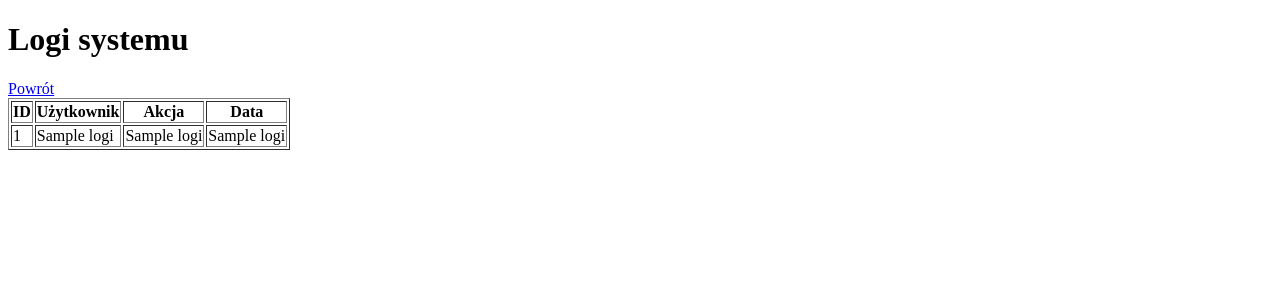
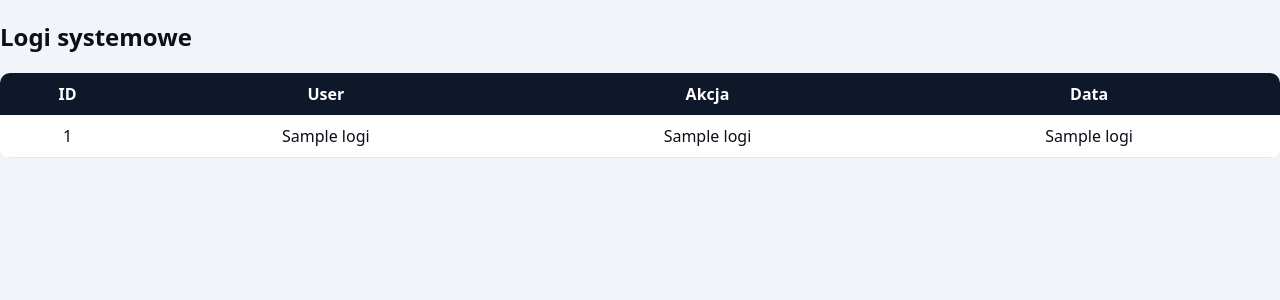
Before and after one commit to Intechstal/Awizacje-Intechstal, a Flask app: template templates/logi.html in a window 1280 px wide. Shown: the top 300 px of the page. Run offline with Flask 3, Linux system fonts and the light colour scheme; the template is opened without the code that fills it: most values are stand-ins (such as "Sample title", 1, 10 or a date in 2020).

Commit message:
Update logi.html

```diff
--- a/templates/logi.html
+++ b/templates/logi.html
@@ -1,29 +1,37 @@
 <!DOCTYPE html>
-<html>
+<html lang="pl">
 <head>
-    <title>Logi</title>
+<meta charset="UTF-8">
+<title>Logi</title>
+<link rel="stylesheet" href="/static/style.css">
 </head>
+
 <body>
 
-<h1>Logi systemu</h1>
+<div class="container">
 
-<a href="/admin">Powrót</a>
+<h2>Logi systemowe</h2>
 
-<table border="1">
+<table class="table">
 <tr>
-<th>ID</th><th>Użytkownik</th><th>Akcja</th><th>Data</th>
+    <th>ID</th>
+    <th>User</th>
+    <th>Akcja</th>
+    <th>Data</th>
 </tr>
 
 {% for l in logi %}
 <tr>
-<td>{{ l[0] }}</td>
-<td>{{ l[1] }}</td>
-<td>{{ l[2] }}</td>
-<td>{{ l[3] }}</td>
+    <td>{{ l[0] }}</td>
+    <td>{{ l[1] }}</td>
+    <td>{{ l[2] }}</td>
+    <td>{{ l[3] }}</td>
 </tr>
 {% endfor %}
 
 </table>
 
+</div>
+
 </body>
 </html>
```
